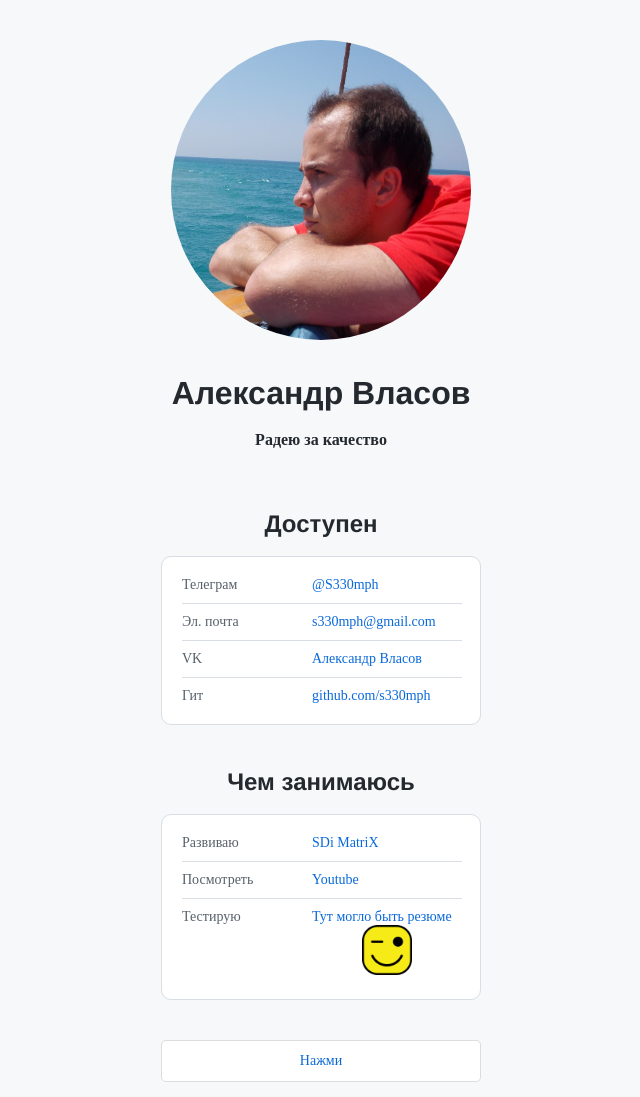
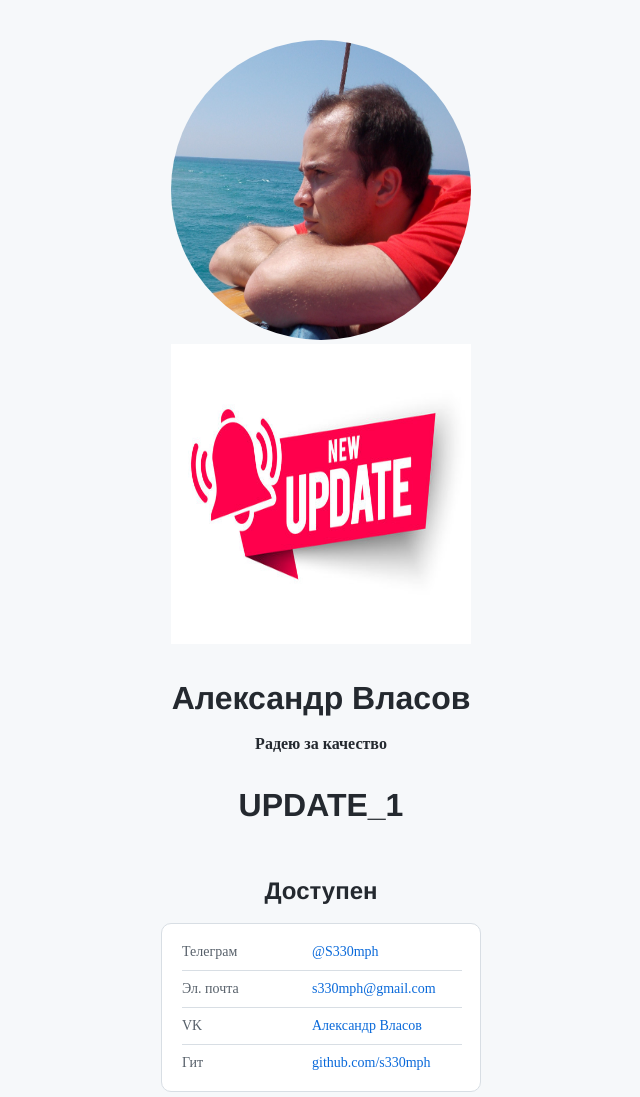
Before and after one commit to s330mph/business_card, a plain HTML site: page index.html in a window 1280 px wide. Shown: the top 1097 px of the page, without its empty margins (319-959 px from the left). Drawn offline with Linux system fonts and the light colour scheme.

Commit message:
добавил update_1

```diff
--- a/index.html
+++ b/index.html
@@ -12,8 +12,11 @@
   <body>
     <header class="header">
       <img src="./profile.jpg" width="300" height="300" alt="avatar" class="header__avatar" />
+      <br>
+      <img src="UPDATE_1.jpg" width="300" height="300" alt="UPDATE_1">
       <h1 class="header__title">Александр Власов</h1>
       <h3 class="header__subtitle">Радею за качество</h3>
+      <h1 class="header__title"> UPDATE_1</h1>
     </header>
     <main>
       <section class="links">
```
Also changed, not shown: update_1.jpg (added).
